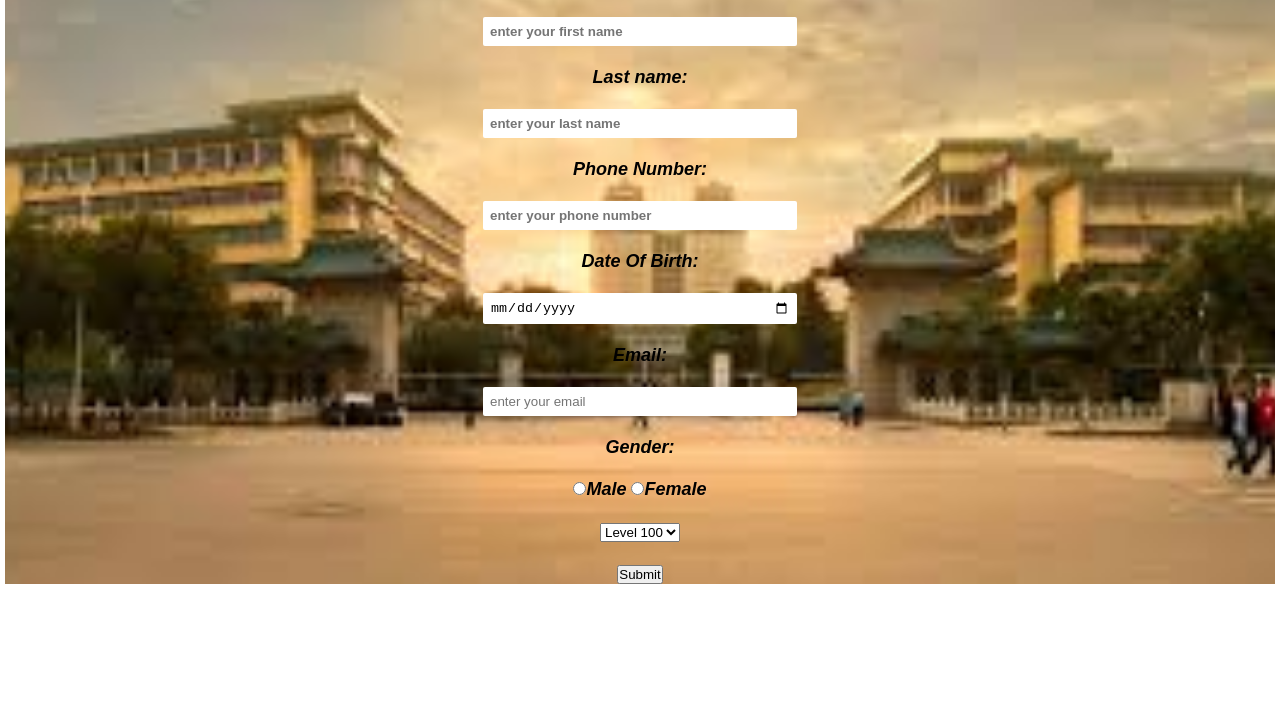
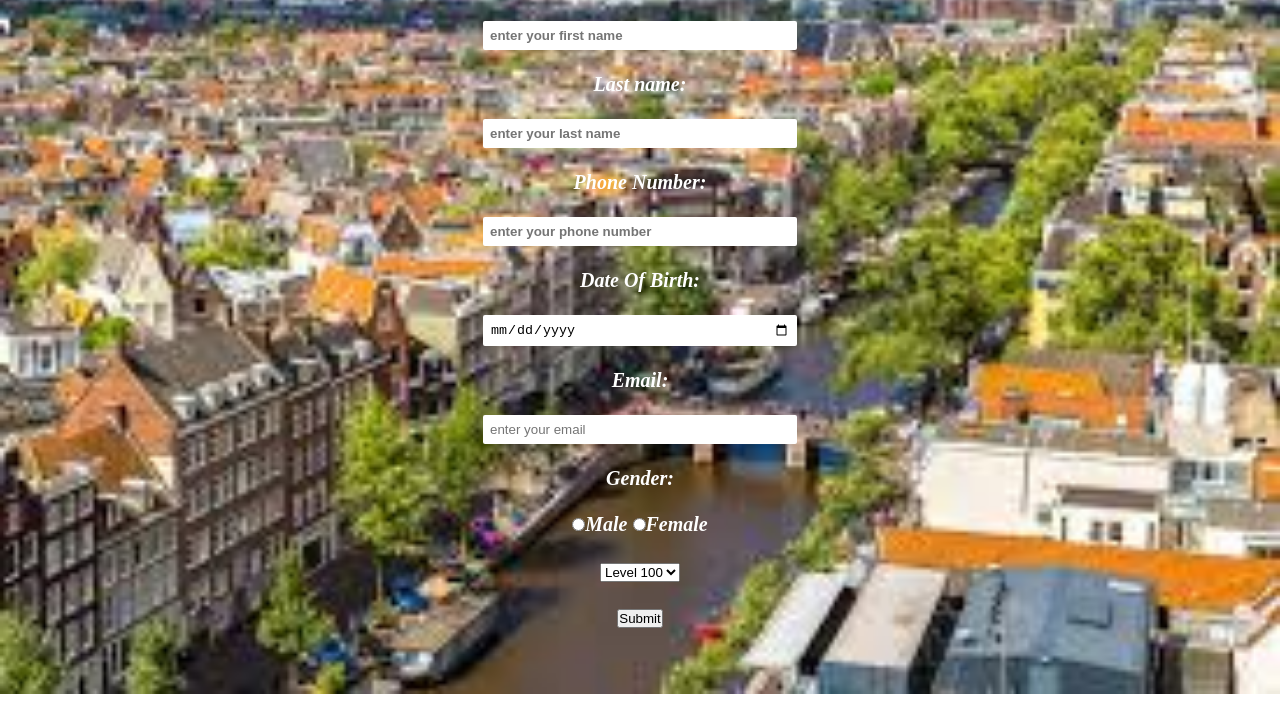
Before and after one commit to GirlsTooCode/git-assignments-laurel, a plain HTML site: page index.html in a window 1280 px wide. Shown: the part 92-800 px from the top of the page. Drawn offline with Linux system fonts and the light colour scheme.

Commit message:
initial commit

```diff
--- a/style.css
+++ b/style.css
@@ -3,7 +3,7 @@
     padding: 0;
 }
 body{
-    background-image:url(images/images\ \(11\).jpg);
+    background-image:url(images/images\ \(8\).jpg);
     background-size: cover;
     background-position: center;
     background-repeat: no-repeat;
@@ -15,13 +15,12 @@ h1{
 }
 
 form{
-    color:black;
-    font-size: 18px;
-    font-family: sans-serif;
+    color:white;
+    font-size: 20px;
+    font-family: myraid pro;
     font-style: italic;
     font-weight: bold;
     border-collapse: collapse;
-    border:5px solid white;
 
 
 }
```
Also changed, not shown: images/images (11).jpg (deleted), images/images (8).jpg (added).
